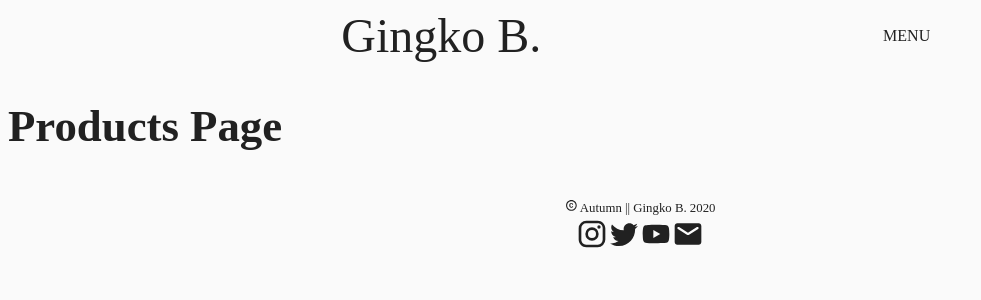
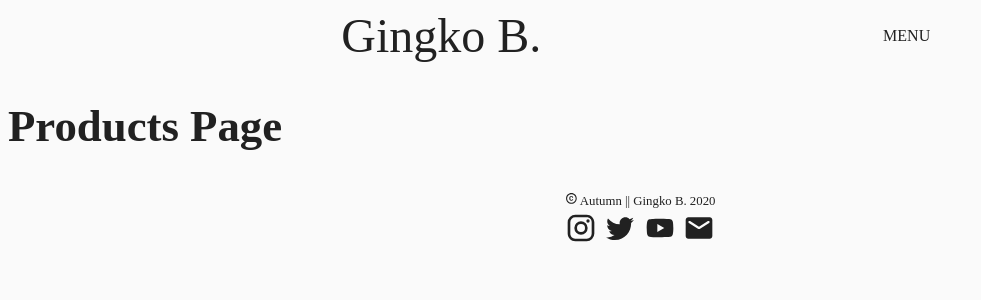
Before and after one commit to AdnanCodes/gingkob, a React (Create React App) app: page /products in a window 1280 px wide. Shown: the top 300 px of the page, without its empty margins (0-981 px from the left). Built offline with nearby package versions, Linux system fonts and the light colour scheme; what react-swipeable-views-utils would draw is missing.

Commit message:
Minor Cleanup
Co-authored-by: Abdi Farah <abdirahman.z.farah@gmail.com>

```diff
--- a/src/components/Footer.jsx
+++ b/src/components/Footer.jsx
@@ -1,12 +1,16 @@
 import React from "react";
 import "./Footer.scss";
 // Styles
-import { Typography } from "@material-ui/core";
-import CopyrightIcon from "@material-ui/icons/Copyright";
-import InstagramIcon from "@material-ui/icons/Instagram";
-import TwitterIcon from "@material-ui/icons/Twitter";
-import YouTubeIcon from "@material-ui/icons/YouTube";
-import EmailRoundedIcon from "@material-ui/icons/EmailRounded";
+import { Typography, Grid, Divider } from "@material-ui/core";
+
+//Icons
+import {
+  Copyright,
+  Instagram,
+  Twitter,
+  YouTube,
+  EmailRounded,
+} from "@material-ui/icons";
 
 const Footer = () => {
   const goToMedialinks = (links) => {
@@ -31,33 +35,37 @@ const Footer = () => {
     }
   };
   return (
+    <section>
       <div className="footer">
         <Typography variant="h6" align="center">
-        <CopyrightIcon fontSize="inherit" /> Autumn || Gingko B.{" "}
+          <Copyright fontSize="inherit" /> Autumn || Gingko B.{" "}
           {new Date().getFullYear()}
           <br />
-        <InstagramIcon
+          <Grid container display="flex" justify="space-between">
+            <Instagram
               className="icons"
               fontSize="small"
               onClick={() => goToMedialinks("instagram")}
             />
-        <TwitterIcon
+            <Twitter
               className="icons"
               fontSize="small"
               onClick={() => goToMedialinks("twitter")}
             />
-        <YouTubeIcon
+            <YouTube
               className="icons"
               fontSize="small"
               onClick={() => goToMedialinks("youtube")}
             />
-        <EmailRoundedIcon
+            <EmailRounded
               className="icons"
               fontSize="small"
               onClick={() => goToMedialinks("email")}
             />
+          </Grid>
         </Typography>
       </div>
+    </section>
   );
 };
 export default Footer;
--- a/src/components/Footer.scss
+++ b/src/components/Footer.scss
@@ -1,5 +1,5 @@
 .footer {
-  padding: 0.6rem;
+  padding: 0.2rem;
 }
 .icons {
   cursor: pointer;
```
Lines whose indentation alone changed are shown as unchanged.
